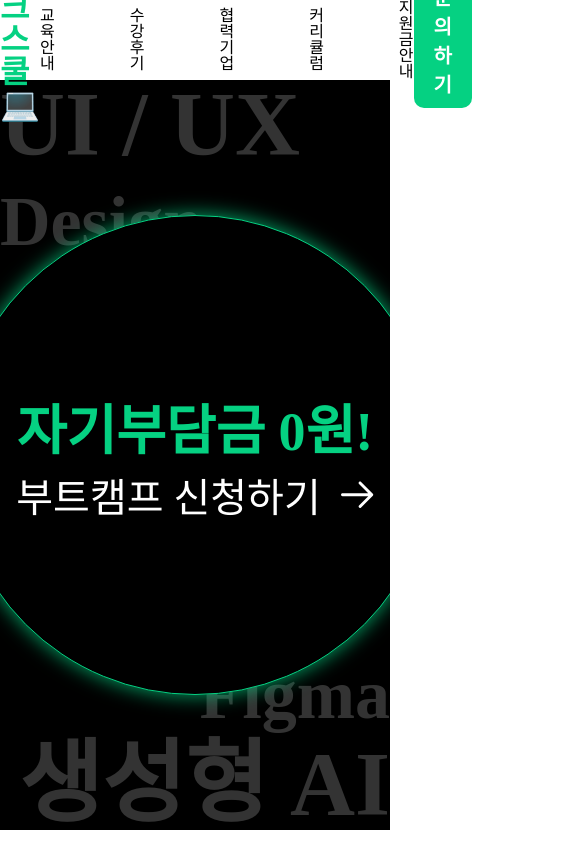
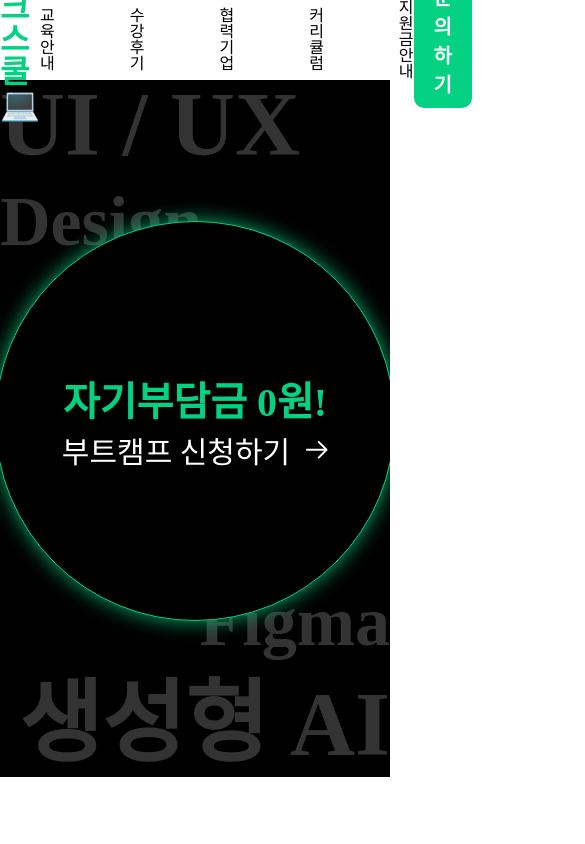
Before and after one commit to arcaniac7303/my-portfolio, a plain HTML site: page index.html in a window 390 px wide. Shown: the top 844 px of the page, 585 px wide, since content can reach past the window. Drawn offline with Linux system fonts and the light colour scheme; a web font is replaced by a local one.

Commit message:
KV영역 반응형 개선

```diff
--- a/asset/css/common.css
+++ b/asset/css/common.css
@@ -285,17 +285,3 @@
     width: 1280px;
     margin: 0 auto;
 }
-
-.taleft{
-    text-align: left;
-    position: absolute;
-    top: 0;
-    left: 0;
-}
-
-.taright{
-    text-align: right;
-    position: absolute;
-    bottom: 0;
-    right: 0;
-}
--- a/asset/css/style.css
+++ b/asset/css/style.css
@@ -35,29 +35,42 @@
 /* kv 영역 시작 */
 .kv {
     width: 100%;
-    height: 750px;
+    height: auto;
     background-color: #000;
     position: relative;
 }
 
 .kv-wrap {
     max-width: 1280px;
-    height: 100%;
+    height: fit-content;
     display: flex;
+    flex-direction: column;
+    justify-content: space-between;
     margin: auto;
     position: relative;
     overflow: hidden;
 }
 
+.kv-wrap span {
+    font-size: 130px;
+}
 
 .bgtext {
     font-size: 150px;
-    color: rgba(255, 255, 255, 0.2);
-    line-height: 100%;
 }
 
-.bgtext span{
-    font-size: 130px;
+.bgt-left {
+    color: rgba(255, 255, 255, 0.2);
+    position: relative;
+    margin-bottom: -10%;
+}
+
+.bgt-right {
+    color: rgba(255, 255, 255, 0.2);
+    line-height: 115%;
+    text-align: right;
+    position: relative;
+    margin-top: -15%;
 }
 
 .kv-btn {
@@ -67,86 +80,131 @@
     background-color: #000;
     box-shadow: 0 0 20px 0px #05D182CC;
     border: 1px solid #05D182;
+    position: relative;
+    left: 50%;
+    transform: translateX(-50%);
     flex-shrink: 0;
-    z-index: 3;
+    z-index: 1;
     place-items: center;
-    position: absolute;
-    top: 50%;
-    left: 50%;
-    transform: translate(-50%, -50%);
 }
 
-.kv-btn p {
-    margin-right: 20px;
+.kv-btn img {
+    width: 30px;
+    height: auto;
+    margin-left: 20px;
 }
-@media(max-width:1200px){
-    .bgtext{
+
+@media(max-width:1200px) {
+    .bgtext {
         font-size: 130px;
     }
-    .bgtext span{
+
+    .bgtext span {
         font-size: 110px;
     }
-    .kv-btn{
-        width: 490px;
-        height: 490px;
-    }
-    .kv-btn h1{
-        font-size: 62px;
-    }
-    .kv-btn p{
-        font-size: 46px;
-    }
-}
-@media(max-width:1024px){
-    .bgtext{
-        font-size: 110px;
-    }
-    .bgtext span{
-        font-size: 90px;
-    }
-    .kv-btn{
+
+    .kv-btn {
         width: 460px;
         height: 460px;
     }
-    .kv-btn h1{
-        font-size: 59px;
+
+    .kv-btn h1 {
+        font-size: 54px;
     }
-    .kv-btn p{
+
+    .kv-btn p {
+        font-size: 42px;
+    }
+
+    .kv-btn img {
+        width: 28px;
+        margin-left: 19px;
+    }
+}
+
+@media(max-width:1024px) {
+    .bgtext {
+        font-size: 110px;
+    }
+
+    .bgtext span {
+        font-size: 90px;
+    }
+
+    .kv-btn {
+        width: 440px;
+        height: 440px;
+    }
+
+    .kv-btn h1 {
+        font-size: 48px;
+    }
+
+    .kv-btn p {
+        font-size: 36px;
+    }
+
+    .kv-btn img {
+        width: 26px;
+        margin-left: 18px;
+    }
+}
+
+@media(max-width:768px) {
+    .bgtext {
+        font-size: 100px;
+    }
+
+    .bgtext span {
+        font-size: 80px;
+    }
+
+    .kv-btn {
+        width: 420px;
+        height: 420px;
+    }
+    .kv-btn h1 {
         font-size: 44px;
     }
-}
-@media(max-width:768px){
-    .bgtext{
-        font-size: 100px;
+
+    .kv-btn p {
+        font-size: 34px;
     }
-    .bgtext span{
-        font-size: 80px;
-    }
-    .kv-btn h1{
-        font-size: 56px;
-    }
-    .kv-btn p{
-        font-size: 42px;
+
+    .kv-btn img {
+        width: 24px;
+        margin-left: 17px;
     }
 }
-@media(max-width:480px){
-    .kv-btn{
-        width: 480px;
-        height: 480px;
+
+@media(max-width:480px) {
+    .kv-btn {
+        width: 400px;
+        height: 400px;
     }
-    .bgtext{
+
+    .bgtext {
         font-size: 90px;
     }
-    .bgtext span{
+
+    .bgtext span {
         font-size: 70px;
     }
-    .kv-btn h1{
-        font-size: 54px;
-    }
-    .kv-btn p{
+
+    .kv-btn h1 {
         font-size: 40px;
     }
+
+    .kv-btn p {
+        font-size: 30px;
+    }
+
+    .kv-btn img {
+        width: 22px;
+        margin-left: 16px;
+    }
 }
+
 /* 어바웃 영역 시작 */
 .about {
     font-family: 'Paperozi';
@@ -180,14 +238,14 @@
     padding: 17px 58px;
 }
 
-.infowrap{
+.infowrap {
     width: 740px;
     display: flex;
     flex-direction: column;
     gap: 46px;
 }
 
-.infowrap div{
+.infowrap div {
     width: 100%;
     display: flex;
     word-break: keep-all;
@@ -196,7 +254,7 @@
     place-items: center;
 }
 
-.infowrap h4{
+.infowrap h4 {
     font-size: 24px;
     color: #05D182;
 }
@@ -473,28 +531,29 @@
 }
 
 /* 커리큘럼 영역 */
-.sec-curri{
+.sec-curri {
     width: 100%;
     height: 1200px;
     padding: 100px 0;
     z-index: -1;
 }
 
-.curri-titwrap{
+.curri-titwrap {
     font-family: 'Paperozi';
     text-align: center;
     height: 200px;
 }
-.curri-titwrap h1{
+
+.curri-titwrap h1 {
     line-height: 120%;
     margin-bottom: 16px;
 }
 
-.linebox{
+.linebox {
     max-width: 1280px;
 }
 
-.stepswrap{
+.stepswrap {
     width: 944px;
     height: 58px;
     gap: 20px;
@@ -505,7 +564,7 @@
     align-items: center;
 }
 
-.stepswrap p{
+.stepswrap p {
     width: 20%;
     height: 100%;
     border: 1px solid #05D182;
@@ -515,10 +574,10 @@
 
 }
 
-.stepswrap p::after{
+.stepswrap p::after {
     content: url(../images/textboxtail.png);
     position: absolute;
     bottom: 0;
     left: 50%;
-    transform: translate(-50%,110%);
+    transform: translate(-50%, 110%);
 }
--- a/index.html
+++ b/index.html
@@ -36,27 +36,26 @@
 
     <!-- KV영역(히어로 영역) 시작 -->
     <section class="kv">
-        <div class="kv-wrap">
 
 
-            <div class="bgtext paper xbold taleft">
+        <div class="kv-wrap">
+            <div class="bgtext paper xbold bgt-left">
                 <p>UI / UX<br><span>Design</span></p>
             </div>
 
             <button class="kv-btn">
                 <h1 class="main1 fsz64 paper bold">자기부담금 0원!</h1>
                 <div class="df">
-                    <p class="fsz48 paper medium sub1">부트캠프 신청하기</p>
+                    <p class="fsz48 paper regular sub1">부트캠프 신청하기</p>
                     <img src="asset/images/arrow.svg" alt="">
                 </div>
             </button>
 
-            <div class="bgtext paper xbold taright">
+            <div class="bgtext paper xbold bgt-right">
                 <p><span>Figma</span><br>생성형 AI</p>
             </div>
+        </div>
 
-
-        </div>
     </section>
 
 
@@ -108,7 +107,7 @@
 
 
     <!-- 후기 영역 시작 -->
-    <section class="section-reviews">
+    <!-- <section class="section-reviews">
 
 
 
@@ -186,11 +185,11 @@
 
 
 
-    </section>
+    </section> -->
 
 
     <!-- 협력 기업 영역 -->
-    <section class="sec-corp">
+    <!-- <section class="sec-corp">
         <div class="corp_textwrap">
             <p class="text1">평균 취업률</p>
             <p class="text2">80%</p>
@@ -219,11 +218,11 @@
             <div class="corpbox"><img src="asset/images/logo-daum.png" alt=""></div>
             <div class="corpbox bg-adobe"><img src="asset/images/lolo-adobe.png" alt=""></div>
         </div>
-    </section>
+    </section> -->
 
 
     <!-- 커리큘럼 영역 -->
-    <section class="sec-curri bg-main3">
+    <!-- <section class="sec-curri bg-main3">
         <div class="grid">
             <div class="curri-titwrap">
                 <h1 class="fsz48 semibold sub1">
@@ -245,12 +244,12 @@
                         <stop offset="100%" stop-color="#4ABAA8" />
                     </linearGradient>
                 </defs>
-                <line class="dashedline" x1="0" y1="50%" x2="100%" y2="50.01%" stroke=url(#lg) stroke-width="3" stroke-dasharray="5 10"
-                    stroke-linecap="round" />
+                <line class="dashedline" x1="0" y1="50%" x2="100%" y2="50.01%" stroke=url(#lg) stroke-width="3"
+                    stroke-dasharray="5 10" stroke-linecap="round" />
             </svg>
 
         </div>
-    </section>
+    </section> -->
 
 
 </html>
```
